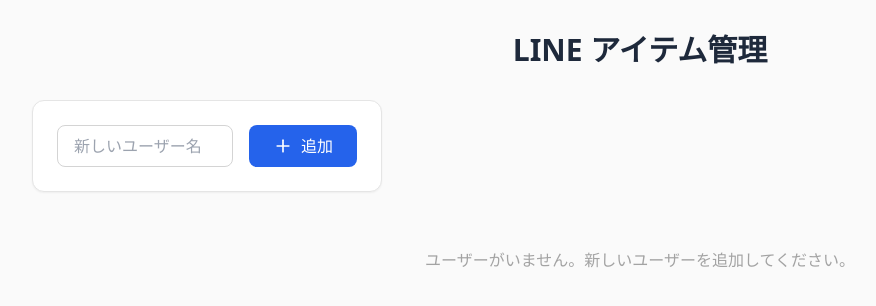
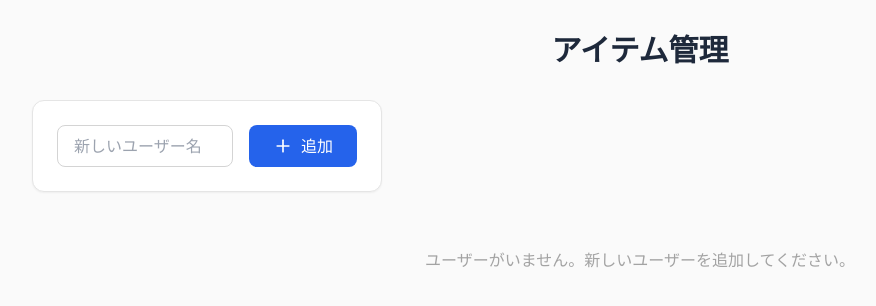
Before and after one commit to yo-hide/ItemMgtTool, a Next.js app: page / in a window 1280 px wide. Shown: the top 306 px of the page, without its empty margins (0-876 px from the left). Built offline with nearby package versions, Linux system fonts and the light colour scheme.

Commit message:
Remove 'LINE' from application name

```diff
--- a/package.json
+++ b/package.json
@@ -1,5 +1,5 @@
 {
-  "name": "line-item-mgt",
+  "name": "item-mgt",
   "version": "0.1.0",
   "private": true,
   "scripts": {
--- a/src/app/layout.tsx
+++ b/src/app/layout.tsx
@@ -2,8 +2,8 @@
 import "./globals.css";
 
 export const metadata: Metadata = {
-  title: "LINE アイテム管理ツール",
-  description: "LINEアイテム管理ツール",
+  title: "アイテム管理ツール",
+  description: "アイテム管理ツール",
 };
 
 export default function RootLayout({
--- a/src/app/page.tsx
+++ b/src/app/page.tsx
@@ -165,7 +165,7 @@
   return (
     <main className="min-h-screen p-8 bg-neutral-50 text-neutral-900 font-sans">
       <div className="w-full mx-auto">
-        <h1 className="text-3xl font-bold mb-8 text-center text-slate-800">LINE アイテム管理</h1>
+        <h1 className="text-3xl font-bold mb-8 text-center text-slate-800">アイテム管理</h1>
 
         {/* User Addition Input */}
         <div className="flex gap-4 mb-4 bg-white p-6 rounded-xl shadow-sm border border-neutral-200 w-auto inline-flex">
@@ -305,7 +305,7 @@
         <div className="fixed inset-0 bg-black/50 flex items-center justify-center z-50">
           <div className="bg-white rounded-xl shadow-xl w-full max-w-md mx-4 overflow-hidden">
             <div className="p-4 border-b border-neutral-100 flex justify-between items-center bg-slate-50">
-              <h3 className="font-bold text-slate-800">LINE アイテム管理</h3>
+              <h3 className="font-bold text-slate-800">アイテム管理</h3>
               <button onClick={closeModal} className="text-slate-400 hover:text-slate-600">
                 <X size={20} />
               </button>
```
